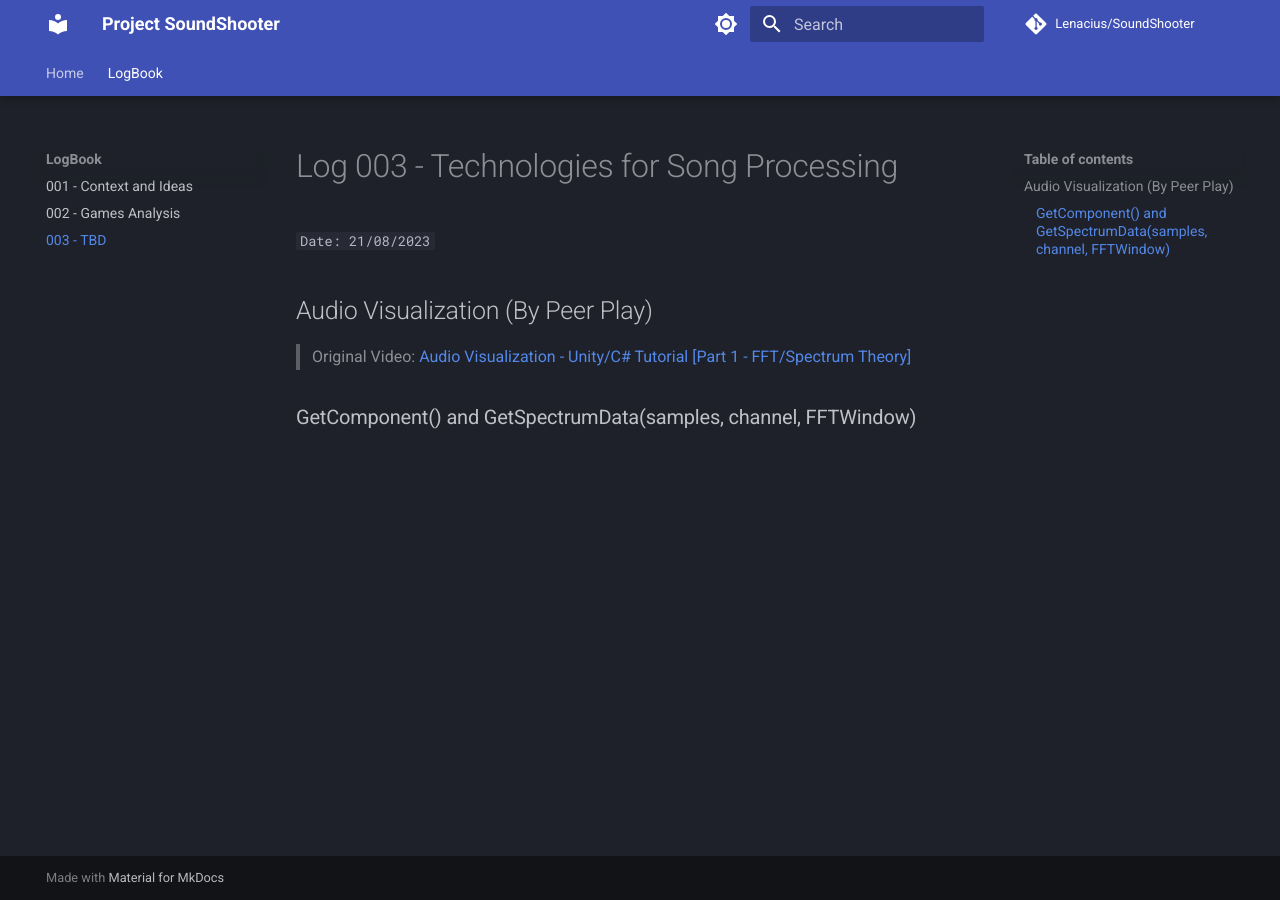
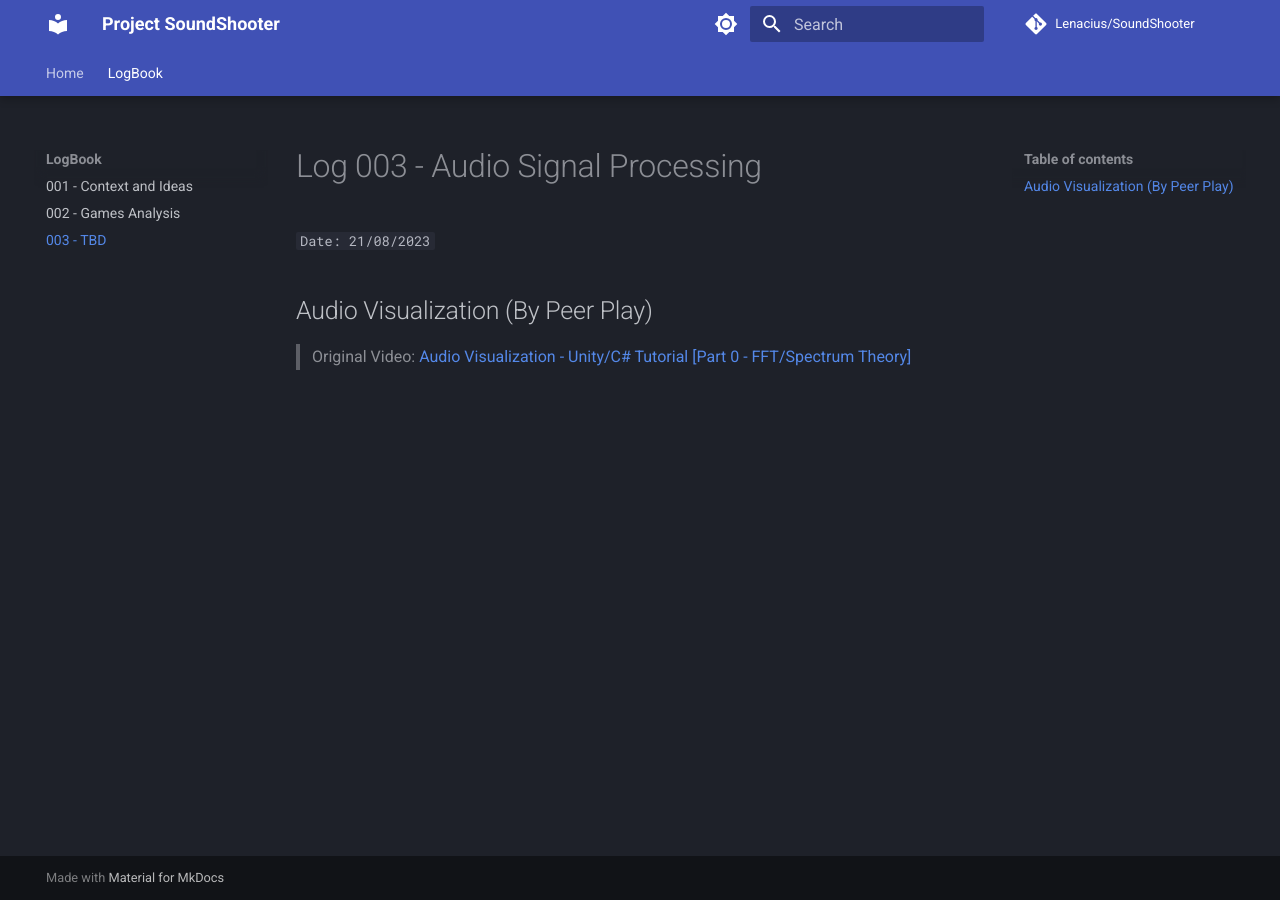
Before and after one commit to Lenacius/SoundShooter, an MkDocs documentation site: the page built from docs/LogBook/#003.md, in a window 1280 px wide. Built offline with MkDocs 1.6.1 and Material for MkDocs 9.7.7, drawn with Linux system fonts in a browser that asks for light colours; comment, search, counter and statistics services are not loaded.

Commit message:
Created Log003

```diff
--- a/docs/LogBook/#003.md
+++ b/docs/LogBook/#003.md
@@ -1,7 +1,5 @@
-# Log 003 - Technologies for Song Processing
+# Log 003 - Audio Signal Processing
 `Date: 21/08/2023`
 
 ## Audio Visualization (By Peer Play)
-> Original Video: [Audio Visualization - Unity/C# Tutorial [Part 1 - FFT/Spectrum Theory]](https://www.youtube.com/watch?v=4Av788P9stk&list=PL3POsQzaCw53p2tA6AWf7_AWgplskR0Vo&index=2&ab_channel=PeerPlay)
-
-### GetComponent<AudioSource>() and GetSpectrumData(samples, channel, FFTWindow)
+> Original Video: [Audio Visualization - Unity/C# Tutorial [Part 0 - FFT/Spectrum Theory]](https://www.youtube.com/watch?v=5pmoP1ZOoNs&list=PL3POsQzaCw53p2tA6AWf7_AWgplskR0Vo&index=1&ab_channel=PeerPlay)
```
